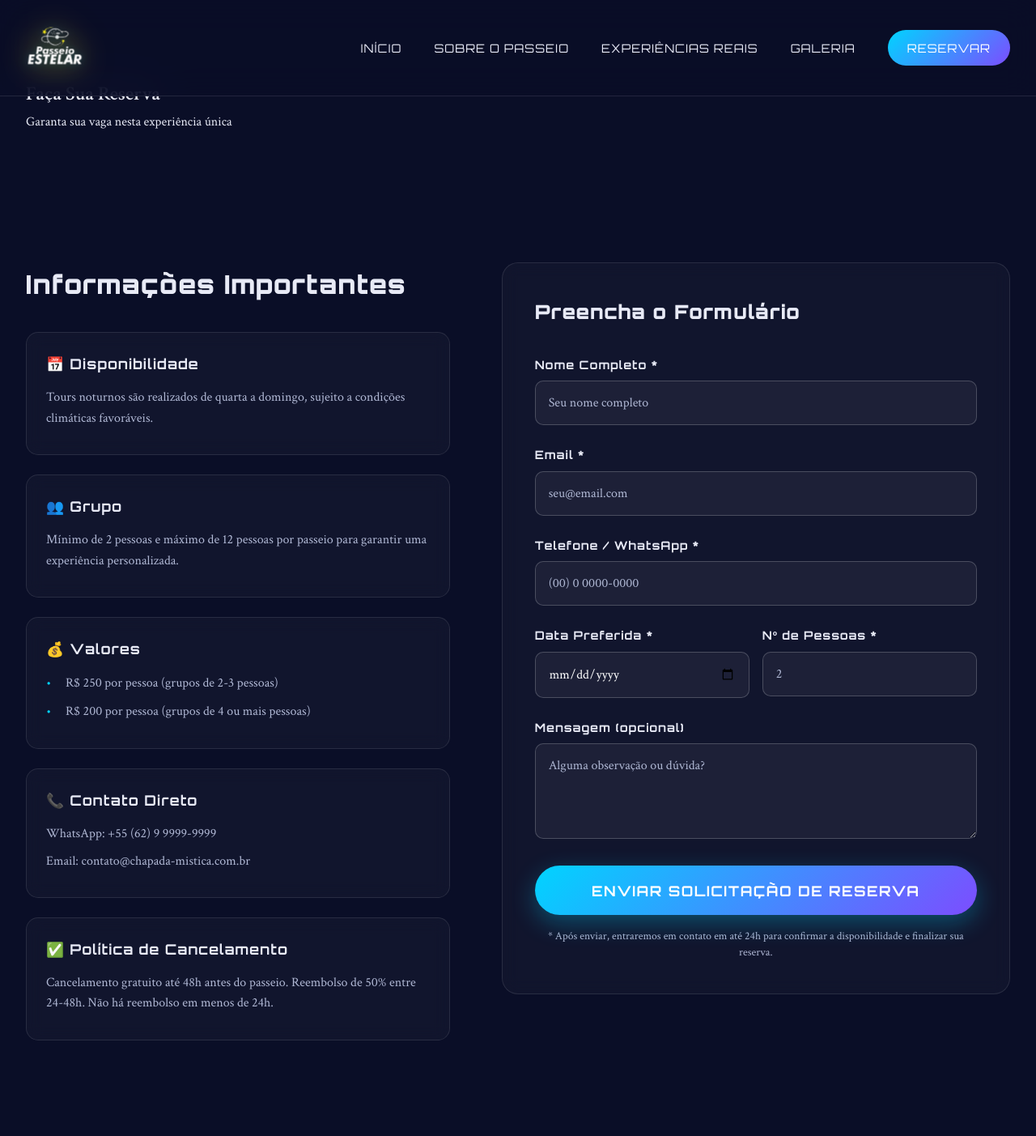
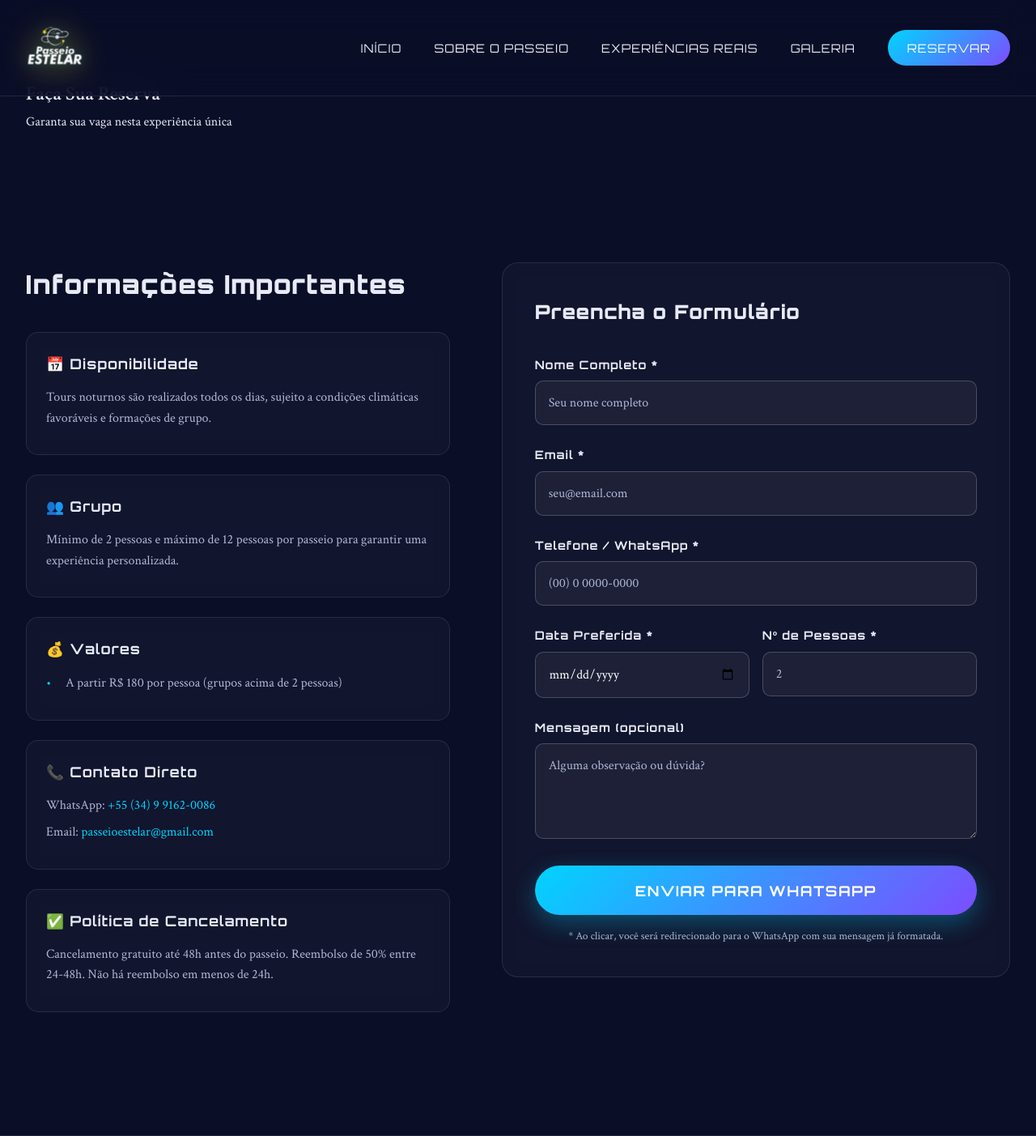
Before and after one commit to passeioestelar-lang/passeioestelar, a Flask app: page /reservar in a window 1280 px wide. Shown: the top 1403 px of the page at 81% size. Run offline with Flask 3, Linux system fonts and the light colour scheme.

Commit message:
booking.html

```diff
--- a/templates/booking.html
+++ b/templates/booking.html
@@ -18,7 +18,7 @@
 
                 <div class="info-block">
                     <h3>📅 Disponibilidade</h3>
-                    <p>Tours noturnos são realizados de quarta a domingo, sujeito a condições climáticas favoráveis.</p>
+                    <p>Tours noturnos são realizados todos os dias, sujeito a condições climáticas favoráveis e formações de grupo.</p>
                 </div>
 
                 <div class="info-block">
@@ -29,15 +29,14 @@
                 <div class="info-block">
                     <h3>💰 Valores</h3>
                     <ul>
-                        <li>R$ 250 por pessoa (grupos de 2-3 pessoas)</li>
-                        <li>R$ 200 por pessoa (grupos de 4 ou mais pessoas)</li>
+                        <li>A partir R$ 180 por pessoa (grupos acima de 2 pessoas)</li>
                     </ul>
                 </div>
 
                 <div class="info-block">
                     <h3>📞 Contato Direto</h3>
-                    <p>WhatsApp: +55 (62) 9 9999-9999</p>
-                    <p>Email: contato@chapada-mistica.com.br</p>
+                    <p>WhatsApp: <a href="https://wa.me/5534991620086" target="_blank" style="color: #00d4ff; text-decoration: none;">+55 (34) 9 9162-0086</a></p>
+                    <p>Email: <a href="mailto:passeioestelar@gmail.com" style="color: #00d4ff; text-decoration: none;">passeioestelar@gmail.com</a></p>
                 </div>
 
                 <div class="info-block">
@@ -47,7 +46,7 @@
             </div>
 
             <div class="booking-form-container">
-                <form method="POST" action="{{ url_for('booking') }}" class="booking-form">
+                <form id="bookingForm" class="booking-form">
                     <h3>Preencha o Formulário</h3>
 
                     <div class="form-group">
@@ -83,11 +82,11 @@
                     </div>
 
                     <button type="submit" class="btn btn-primary btn-large" style="width: 100%;">
-                        Enviar Solicitação de Reserva
+                        Enviar para WhatsApp
                     </button>
 
                     <p class="form-note">
-                        * Após enviar, entraremos em contato em até 24h para confirmar a disponibilidade e finalizar sua reserva.
+                        * Ao clicar, você será redirecionado para o WhatsApp com sua mensagem já formatada.
                     </p>
                 </form>
             </div>
@@ -244,4 +243,52 @@
     }
 }
 </style>
+
+<script>
+document.getElementById('bookingForm').addEventListener('submit', function(e) {
+    e.preventDefault();
+
+    // Pegar valores do formulário
+    const name = document.getElementById('name').value;
+    const email = document.getElementById('email').value;
+    const phone = document.getElementById('phone').value;
+    const date = document.getElementById('date').value;
+    const people = document.getElementById('people').value;
+    const message = document.getElementById('message').value;
+
+    // Formatar data para PT-BR
+    const dateObj = new Date(date + 'T00:00:00');
+    const formattedDate = dateObj.toLocaleDateString('pt-BR', {
+        day: '2-digit',
+        month: '2-digit',
+        year: 'numeric'
+    });
+
+    // Montar mensagem formatada para WhatsApp
+    let whatsappMessage = `🌟 *SOLICITAÇÃO DE RESERVA - PASSEIO ESTELAR* 🌟\n\n`;
+    whatsappMessage += `👤 *Nome:* ${name}\n`;
+    whatsappMessage += `📧 *Email:* ${email}\n`;
+    whatsappMessage += `📱 *Telefone:* ${phone}\n`;
+    whatsappMessage += `📅 *Data Preferida:* ${formattedDate}\n`;
+    whatsappMessage += `👥 *Número de Pessoas:* ${people}\n`;
+
+    if (message) {
+        whatsappMessage += `\n💬 *Mensagem:*\n${message}\n`;
+    }
+
+    whatsappMessage += `\n✨ _Aguardo confirmação da disponibilidade!_`;
+
+    // Codificar mensagem para URL
+    const encodedMessage = encodeURIComponent(whatsappMessage);
+
+    // Número do WhatsApp (formato internacional sem + e sem espaços)
+    const whatsappNumber = '5534991620086';
+
+    // Criar URL do WhatsApp
+    const whatsappURL = `https://wa.me/${whatsappNumber}?text=${encodedMessage}`;
+
+    // Abrir WhatsApp em nova aba
+    window.open(whatsappURL, '_blank');
+});
+</script>
 {% endblock %}
```
